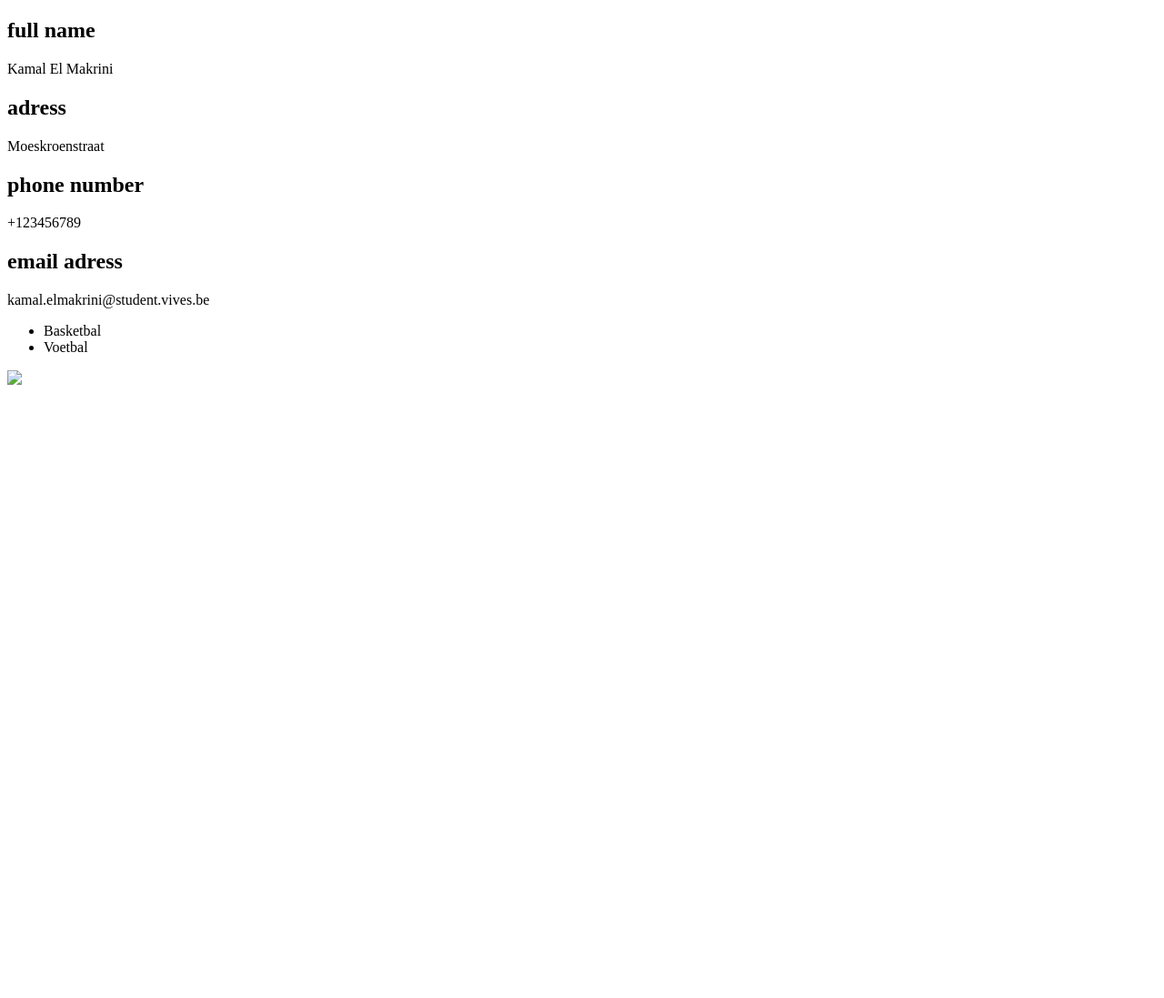
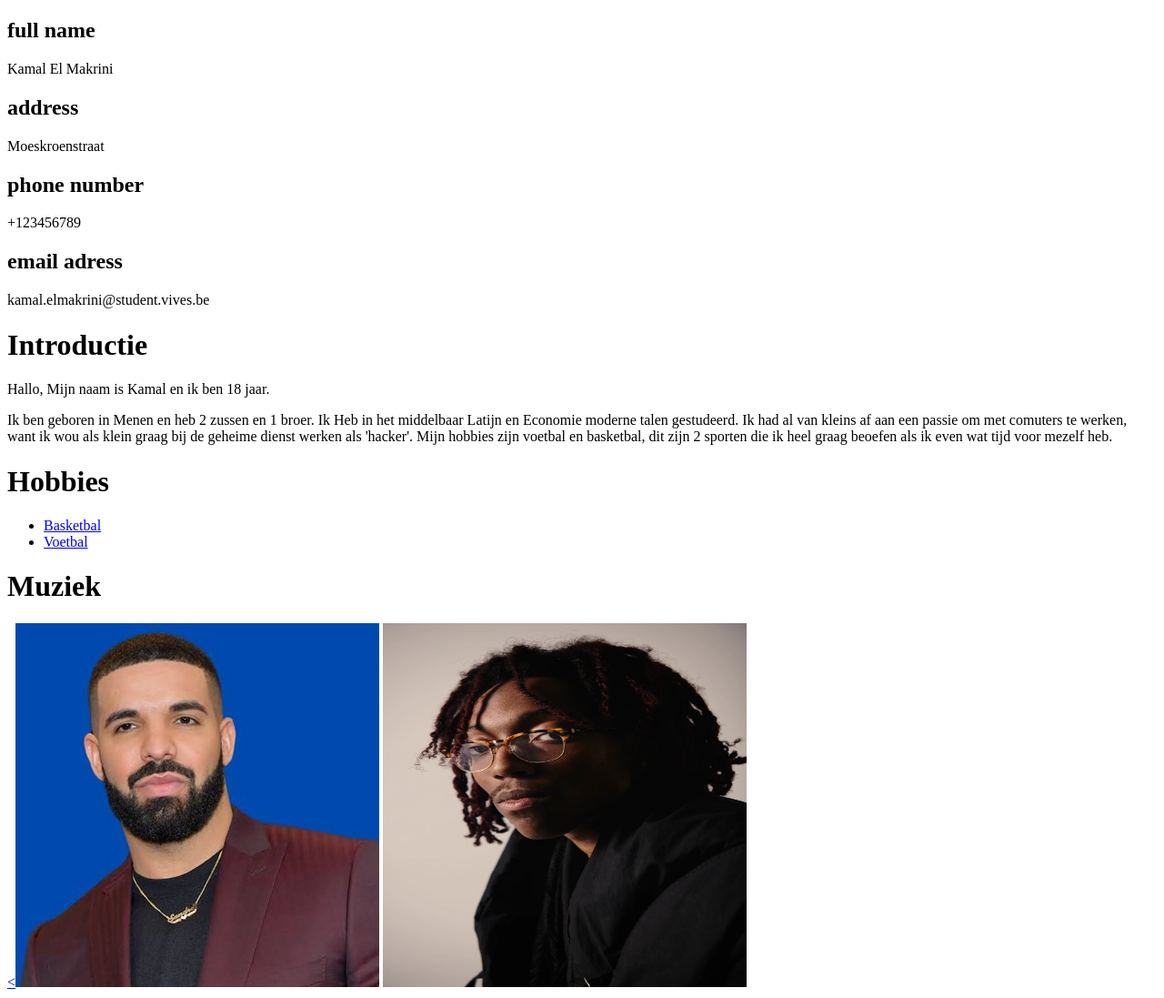
Before and after one commit to KamalElMakrini/KamalElMak.github.io, a plain HTML site: page Web development/labo3/opdracht labo 3/homepage assignment/homepage assignment.html in a window 1280 px wide. Shown: the whole page at 91% size. Before the commit the page ends 800 px from the top, so only its background shows below. Drawn offline with Linux system fonts and the light colour scheme.

Commit message:
aanpassingen 2

```diff
--- /dev/null
+++ b/Web development/labo 5/demo/styles/style.css
@@ -0,0 +1,26 @@
+h1,h2{
+    color: blue;
+    font-size: 5em;
+}
+.StyleBlue
+{color: blue}
+
+
+
+.StyleRed
+{color: red;
+font-size:5em;}
+
+
+#menu{
+
+    color: blue;
+}
+section h1
+{color: aqua;}
+
+
+section>h1{
+
+    color: green;
+}
--- /dev/null
+++ b/Web development/labo 5/opdracht 7/opdracht 7.css
@@ -0,0 +1,8 @@
+h1{
+    font-size: 2ex;
+}
+
+h2{
+
+    font-size: 2em;
+}
--- a/Web development/labo3/opdracht labo 3/homepage assignment/homepage assignment.html
+++ b/Web development/labo3/opdracht labo 3/homepage assignment/homepage assignment.html
@@ -4,27 +4,62 @@
     <meta charset="UTF-8">
     <title>Kamal El Makrini</title>
 </head>
+
 <body>
 
 </body>
+
 <h2>full name</h2>
 <p>Kamal El Makrini</p>
-<h2>adress</h2>
+
+<h2>address</h2>
 <p>Moeskroenstraat</p>
+
+
 <h2>phone number</h2>
 <p>+123456789</p>
+
+
 <h2>email adress</h2>
 <p>kamal.elmakrini@student.vives.be</p>
 
-<ul>
-  <li> Basketbal</li>
-    <li>Voetbal</li>
+
+
+
+<h1>Introductie</h1>
+<p>Hallo, Mijn naam is Kamal en ik ben 18 jaar.</p>
+
+<p>Ik ben geboren in Menen en heb 2 zussen en 1 broer.
+    Ik Heb in het middelbaar Latijn en Economie moderne talen gestudeerd.
+Ik had al van kleins af aan een passie om met comuters te werken, want ik wou als klein graag bij de geheime dienst werken als 'hacker'.
+Mijn hobbies zijn voetbal en basketbal, dit zijn 2 sporten die ik heel graag beoefen als ik even wat tijd voor mezelf heb.
+</p>
 
 
 
 
 
 
+
+
+<h1>Hobbies</h1>
+<ul>
+    <li><a href="https://www.nba.com/">Basketbal</a></li>
+    <li><a href="https://www.premierleague.com/">Voetbal</a> </li>
 </ul>
-<img src="../../../../../../../AppData/Local/Temp/Scan - 2024-10-15 21_53_38.jpg"/></body>
+
+
+  <h1>Muziek</h1>
+<rowspan>
+ <a href="https://open.spotify.com/artist/3TVXtAsR1Inumwj472S9r4"><<img src="drake.jpg" height="400"
+                                                                        width="400"/></a>
+    <a href="https://open.spotify.com/artist/4Ga1P7PMIsmqEZqhYZQgDo" ><img src="story20Lil20PC20Prakopcyk2.webp"
+                                                                           height="400" width="400"/></a>
+
+    </rowspan>
+
+
+
+
+</body>
 </html>
```
Also changed, not shown: Web development/labo 5/demo/index.html (added, +27 -0 lines), Web development/labo 5/index.html (+4 -1 lines), Web development/labo3/index.html (+2 -2 lines), Web development/labo3/opdracht labo 3/homepage assignment/drake.jpg (added), Web development/labo3/opdracht labo 3/homepage assignment/story20Lil20PC20Prakopcyk2.webp (added).
